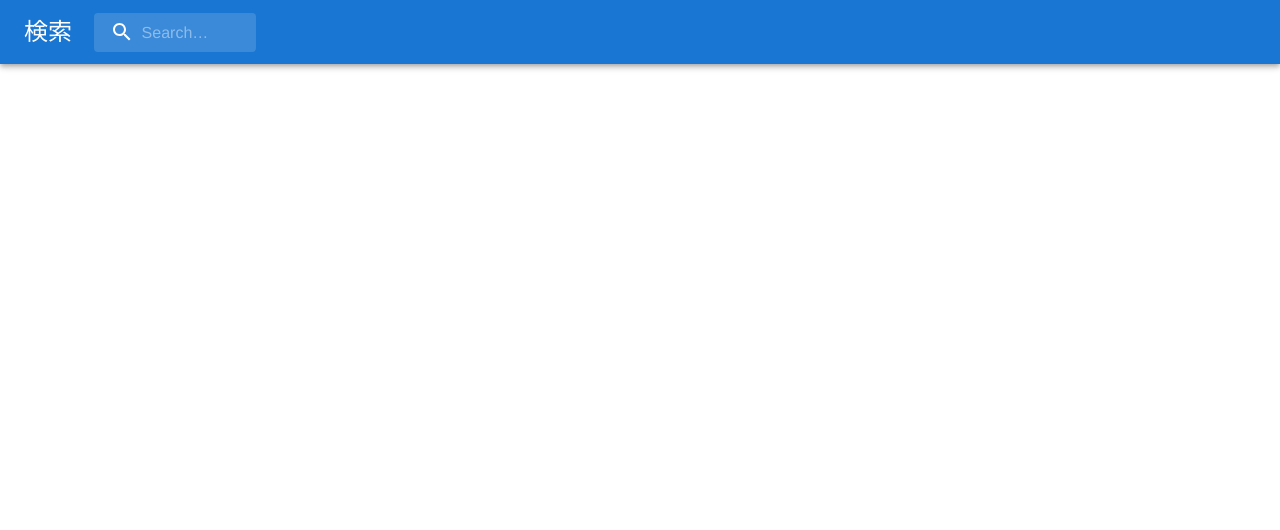
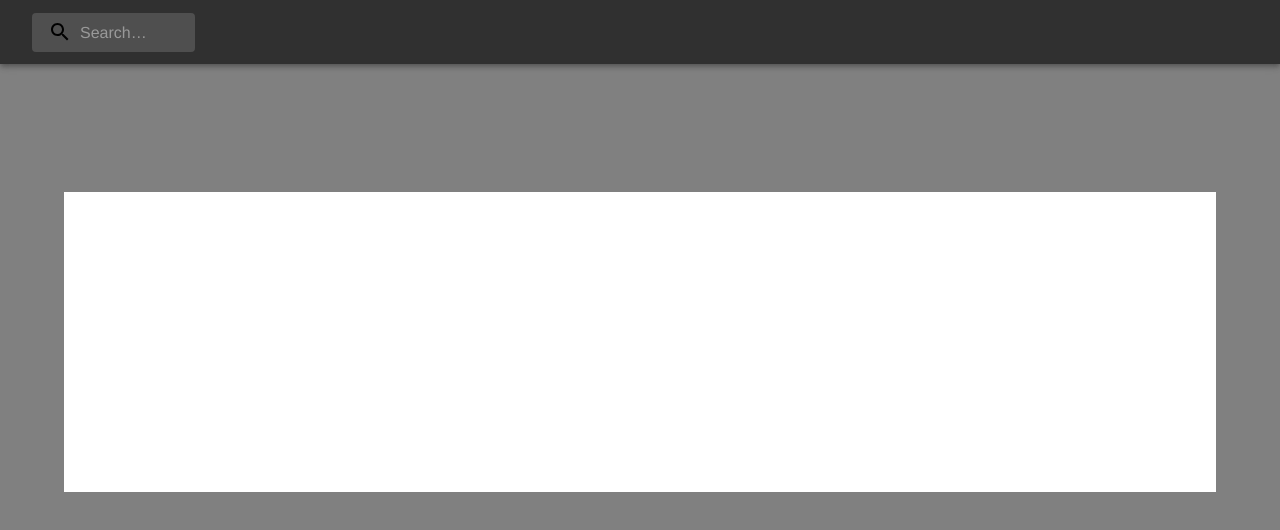
Before and after one commit to yamajunn/app-work, a React (Create React App) app: page /piano in a window 1280 px wide. Shown: the top 530 px of the page. Built offline with nearby package versions, Linux system fonts and the light colour scheme.

Commit message:
add piano

```diff
--- a/src/modules/piano/Header.tsx
+++ b/src/modules/piano/Header.tsx
@@ -1,10 +1,8 @@
-import { styled, alpha } from '@mui/material/styles';
+import { styled, alpha, SxProps, Theme } from '@mui/material/styles';
 import AppBar from '@mui/material/AppBar';
 import Box from '@mui/material/Box';
 import Toolbar from '@mui/material/Toolbar';
-import Typography from '@mui/material/Typography';
 import InputBase from '@mui/material/InputBase';
-import MenuIcon from '@mui/icons-material/Menu';
 import SearchIcon from '@mui/icons-material/Search';
 
 const Search = styled('div')(({ theme }) => ({
@@ -33,7 +31,7 @@ const SearchIconWrapper = styled('div')(({ theme }) => ({
 }));
 
 const StyledInputBase = styled(InputBase)(({ theme }) => ({
-    color: 'inherit',
+    color: "white",
     '& .MuiInputBase-input': {
         padding: theme.spacing(1, 1, 1, 0),
         // vertical padding + font size from searchIcon
@@ -51,10 +49,9 @@ const StyledInputBase = styled(InputBase)(({ theme }) => ({
 
 export const Header = () => {
     return (
-        <Box sx={{ flexGrow: 1 }}>
-            <AppBar position="static" color="primary">
+        <Box className="Header" sx={sx}>
+            <AppBar position="static" color="transparent">
                 <Toolbar>
-                    <Typography variant='h5' sx={{ width: "5%" }}>検索</Typography>
                     <Search>
                         <SearchIconWrapper>
                             <SearchIcon />
@@ -69,3 +66,9 @@ export const Header = () => {
         </Box>
     );
 }
+const sx: SxProps<Theme> = {
+    "&.Header": {
+        width: "100%",
+        backgroundColor: "#303030",
+    }
+};
--- a/src/modules/piano/Main.tsx
+++ b/src/modules/piano/Main.tsx
@@ -1,5 +1,6 @@
 import { Box, SxProps, Theme, Typography } from "@mui/material";
 import { useEffect } from 'react';
+import React, { useState } from 'react';
 
 import C1 from "../../resources/piano/C1.mp3"
 import Db1 from "../../resources/piano/Db1.mp3"
@@ -39,11 +40,15 @@ import Bb3 from "../../resources/piano/Bb3.mp3"
 import B3 from "../../resources/piano/B3.mp3"
 import C4 from "../../resources/piano/C4.mp3"
 
-const Sample = () => {
+
+export const Main = () => {
+    const [backgroundColor, setBackgroundColor] = useState('#ffffff')
     const handleKeyDown = (event: KeyboardEvent) => {
         if (event.key === 'q') {
             var sound = new Audio(C1);
             sound.play();
+
+            setBackgroundColor("red");
         }
         if (event.key === '2') {
             var sound = new Audio(Db1);
@@ -191,17 +196,36 @@ const Sample = () => {
         }
     }
 
-    useEffect(() => {
-        document.addEventListener('keydown', handleKeyDown, false)
-    }, [])
-
-    return <Typography></Typography>
-}
-
-export const Main = () => {
     return (
         <Box className="Main" sx={sx}>
-            <Sample></Sample>
+            {/* <Sample></Sample> */}
+            <Box className="Piano" tabIndex={0} onKeyDown={handleKeyDown}>
+                <Box className="Piano-black" sx={{ backgroundColor: backgroundColor }}></Box>
+                <Box className="Piano-white">
+                    <Box className="C1"></Box>
+                    <Box className="D1"></Box>
+                    <Box className="E1"></Box>
+                    <Box className="F1"></Box>
+                    <Box className="G1"></Box>
+                    <Box className="A1"></Box>
+                    <Box className=""></Box>
+                    <Box className=""></Box>
+                    <Box className=""></Box>
+                    <Box className=""></Box>
+                    <Box className=""></Box>
+                    <Box className=""></Box>
+                    <Box className=""></Box>
+                    <Box className=""></Box>
+                    <Box className=""></Box>
+                    <Box className=""></Box>
+                    <Box className=""></Box>
+                    <Box className=""></Box>
+                    <Box className=""></Box>
+                    <Box className=""></Box>
+                    <Box className=""></Box>
+                    <Box className=""></Box>
+                </Box>
+            </Box>
         </Box>
     );
 };
@@ -209,6 +233,23 @@ export const Main = () => {
 const sx: SxProps<Theme> = {
     "&.Main": {
         width: "100%",
-        height: "100%",
     },
+    ".Piano": {
+        width: "90%",
+        height: "300px",
+        margin: "10% 5% 0"
+    },
+    ".Piano-black": {
+        // backgroundColor: "black",
+        widht: "100%",
+        height: "60%",
+    },
+    ".Piano-white": {
+        backgroundColor: "white",
+        widht: "100%",
+        height: "40%",
+    },
+    ".C1": {
+
+    }
 };
--- a/src/pages/PianoPage.tsx
+++ b/src/pages/PianoPage.tsx
@@ -19,5 +19,7 @@ export const PianoPage = () => {
 const sx: SxProps<Theme> = {
     "&.PianoPage": {
         width: "100%",
+        height: "100vh",
+        backgroundColor: "#808080",
     }
 };
```
